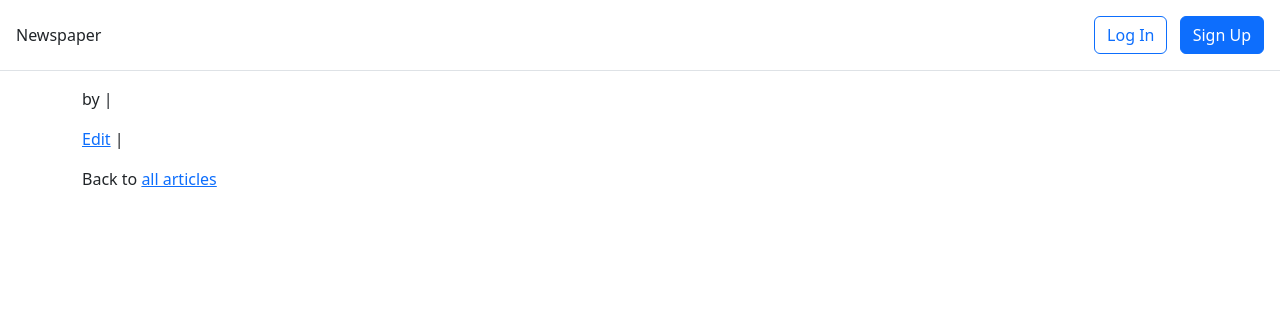
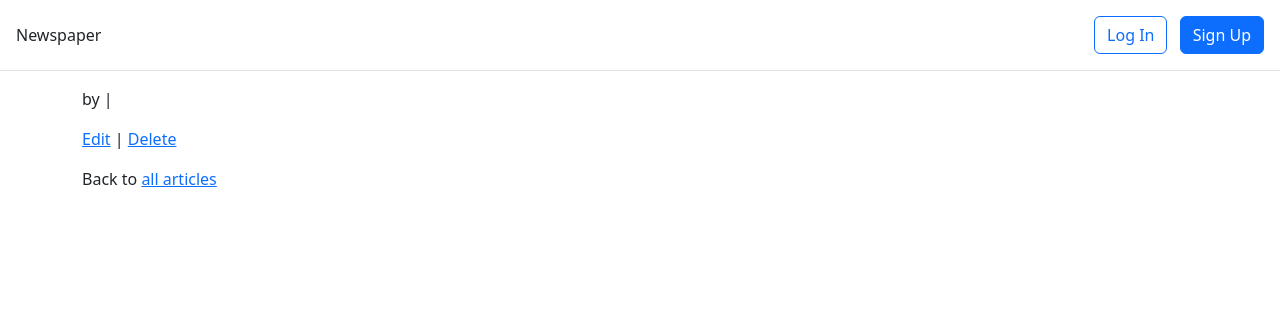
Before and after one commit to cmmasaba/newspaper_app, a Django app: template templates/article_detail.html in a window 1280 px wide. Shown: the top 331 px of the page. Run offline with Django 5.2, Linux system fonts and the light colour scheme; the template is opened without the code that fills it, so the values that code supplies are empty.

Commit message:
Template for article details

```diff
--- a/templates/article_detail.html
+++ b/templates/article_detail.html
@@ -8,7 +8,7 @@
     </div>
     <p>
         <a href="{% url 'article_edit' article.pk %}">Edit</a> |
-        <a href="{% url 'article_delete' article.pk %}"></a>
+        <a href="{% url 'article_delete' article.pk %}">Delete</a>
     </p>
     <p>Back to <a href="{% url 'article_list' %}">all articles</a></p>
 {% endblock content %}
```
